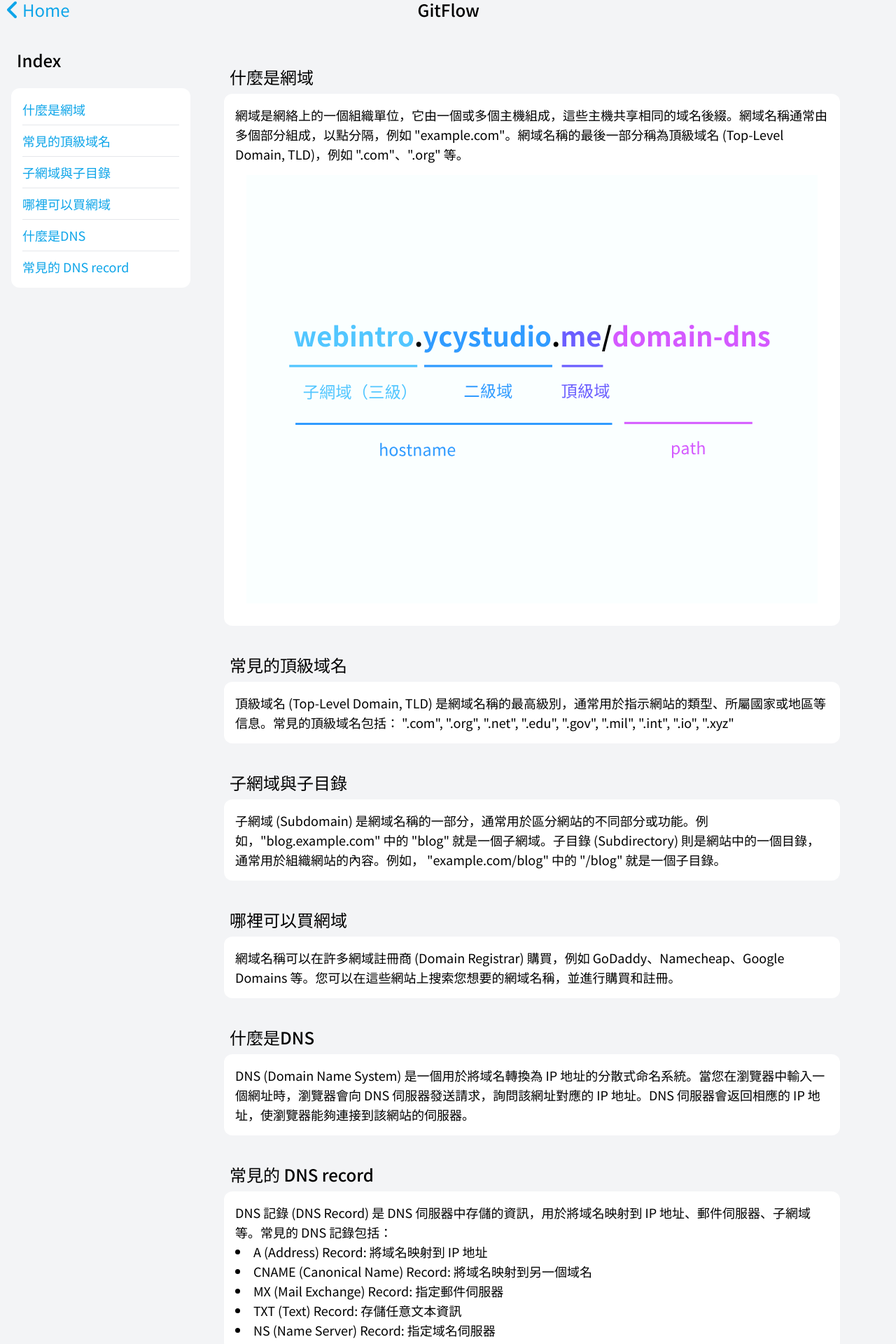
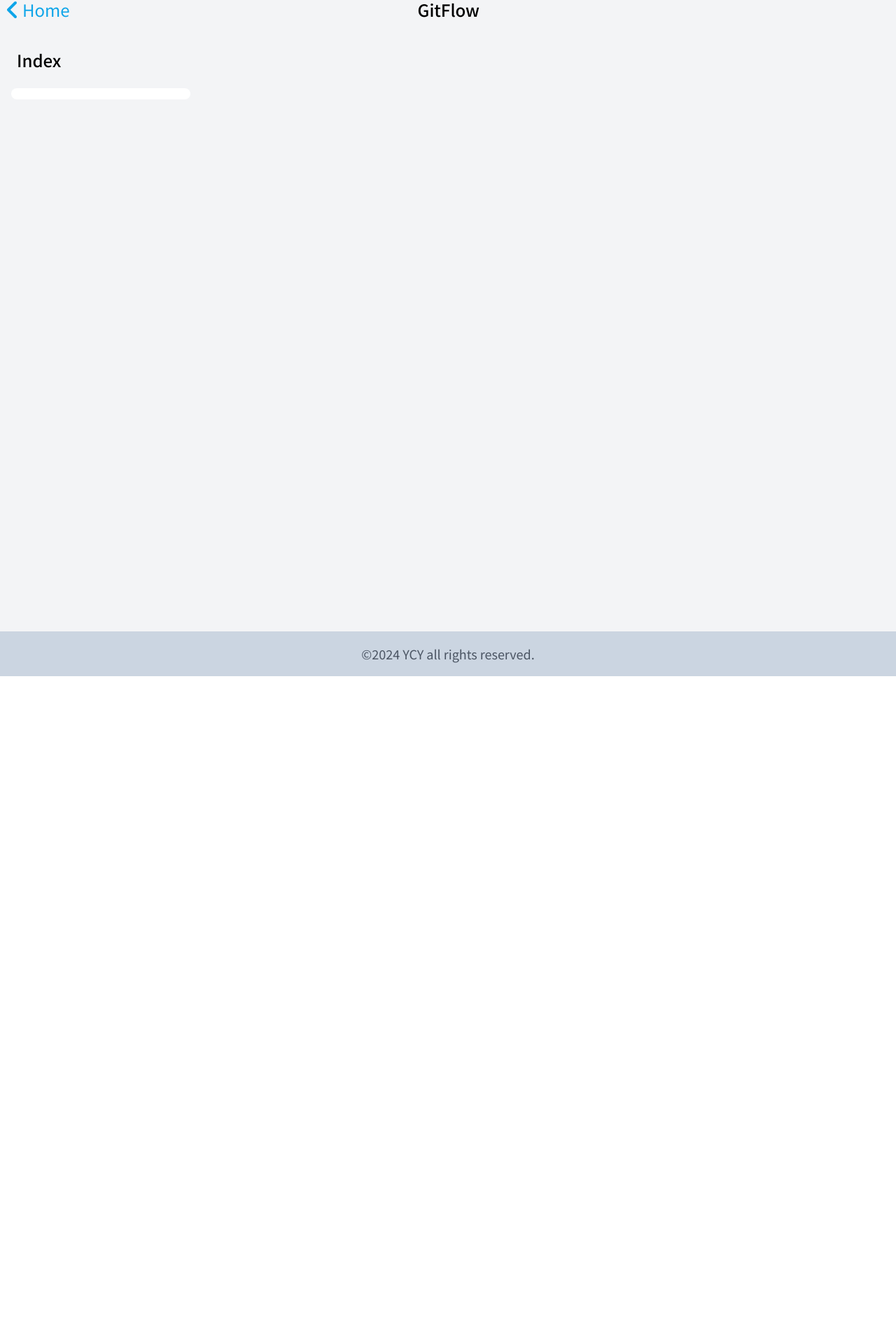
Before and after one commit to ycy-0510/web_intro, a Vue app: page /git-flow in a window 1280 px wide. Shown: the part 18-1938 px from the top of the page at 70% size. After the commit the page ends 984 px from the top, so only its background shows below. Built offline with nearby package versions, Linux system fonts and the light colour scheme; what vue-code-highlight would draw is missing.

Commit message:
fix codeblock

```diff
--- a/src/components/VIf.vue
+++ b/src/components/VIf.vue
@@ -86,7 +86,7 @@
     placeholder="請輸入年齡（0）"
     v-model="num"
 />
-&lt;p v-if="num &lt; 0" class="text-red-500">不是合法年齡&lt;/p>
+&lt;p v-if="num &lt; 0">不是合法年齡&lt;/p>
 &lt;p v-else-if="num &lt; 14">你是幼年人口！&lt;/p>
 &lt;p v-else-if="num &lt; 65">你是青年人口！&lt;/p>
 &lt;p v-else>你是老年人口！&lt;/p>
--- a/src/components/VModel.vue
+++ b/src/components/VModel.vue
@@ -79,7 +79,6 @@
           <pre class="language-html bg-transparent">
 <code class="w-full">
 &lt;textarea
-    class="border-2 border-sky-500 rounded-md p-2 m-2 w-full"
     rows="5"
     placeholder="請輸入文字或html"
     v-model="text"
--- a/src/main.ts
+++ b/src/main.ts
@@ -4,6 +4,7 @@ import App from './App.vue';
 import router from './router/index';
 import { library } from '@fortawesome/fontawesome-svg-core';
 import { FontAwesomeIcon } from '@fortawesome/vue-fontawesome';
+// import {  faFacebook, faInstagram  } from '@fortawesome/free-brands-svg-icons'
 import { faCircle, faArrowLeft, faArrowRight, faArrowDown ,faAngleLeft,faBars, faClose} from '@fortawesome/free-solid-svg-icons';
 import VueCodeHighlight from 'vue-code-highlight';
 
--- a/src/views/Git.vue
+++ b/src/views/Git.vue
@@ -2,128 +2,75 @@
   <!-- navbar -->
   <div class="sticky top-0 w-full z-40">
     <nav>
-            <div class="flex flex-row min-h-16" :class="{
+      <div
+        class="flex flex-row min-h-16"
+        :class="{
           ' bg-gray-50 border-b border-b-gray-300': scrolled || showMenu,
           'bg-gray-100': !scrolled && !showMenu,
-            }">
+        }"
+      >
         <div class="basis-40 my-auto ms-auto py-2 ps-2">
-                    <RouterLink to="/" class="text-2xl font-medium flex items-center text-sky-500 hover:text-sky-300">
-                        <font-awesome-icon icon="fa-solid fa-angle-left" class="h-8 me-1" /><span>Home</span>
+          <RouterLink
+            to="/"
+            class="text-2xl font-medium flex items-center text-sky-500 hover:text-sky-300"
+          >
+            <font-awesome-icon icon="fa-solid fa-angle-left" class="h-8 me-1" /><span
+              >Home</span
+            >
           </RouterLink>
         </div>
         <div class="basis-full my-auto">
           <h2 class="text-2xl font-medium text-center">GitFlow</h2>
         </div>
-                <div class="basis-40">
-                </div>
+        <div class="basis-40"></div>
       </div>
     </nav>
   </div>
 
   <!-- toggle botton -->
-    <div class="fixed bottom-12 left-5 z-30 transition-transform duration-500 ease-in-out lg:scale-0"
-        :class="{ 'translate-x-72': showMenu }">
-        <button @click="toggleMenu" class=" bg-gray-200  text-sky-500 shadow-lg h-20 w-20 rounded-full" aria-label="切換選單">
-            <font-awesome-icon icon="fa-solid fa-bars" class="h-1/2 transition-transform duration-500 ease-in-out"
-                :class="{ 'rotate-90 w-0 h-0 opacity-0 pointer-events-none': showMenu }" />
-            <font-awesome-icon icon="fa-solid fa-close" class="h-1/2 transition-transform duration-500 ease-in-out"
-                :class="{ '-rotate-90 w-0 h-0  opacity-0 pointer-events-none': !showMenu }" />
+  <div
+    class="fixed bottom-12 left-5 z-30 transition-transform duration-500 ease-in-out lg:scale-0"
+    :class="{ 'translate-x-72': showMenu }"
+  >
+    <button
+      @click="toggleMenu"
+      class="bg-gray-200 text-sky-500 shadow-lg h-20 w-20 rounded-full"
+      aria-label="切換選單"
+    >
+      <font-awesome-icon
+        icon="fa-solid fa-bars"
+        class="h-1/2 transition-transform duration-500 ease-in-out"
+        :class="{ 'rotate-90 w-0 h-0 opacity-0 pointer-events-none': showMenu }"
+      />
+      <font-awesome-icon
+        icon="fa-solid fa-close"
+        class="h-1/2 transition-transform duration-500 ease-in-out"
+        :class="{ '-rotate-90 w-0 h-0  opacity-0 pointer-events-none': !showMenu }"
+      />
     </button>
   </div>
   <!-- menu -->
-    <div class="fixed w-screen h-lvh z-20 bg-black transition-opacity duration-500 ease-in-out lg:hidden"
-    :class="{ 'opacity-30': showMenu, 'opacity-0 invisible': !showMenu }" @click="closeMenu">
-    </div>
+  <div
+    class="fixed w-screen h-lvh z-20 bg-black transition-opacity duration-500 ease-in-out lg:hidden"
+    :class="{ 'opacity-30': showMenu, 'opacity-0 invisible': !showMenu }"
+    @click="closeMenu"
+  ></div>
   <!-- <div class="fixed w-full h-lvh z-40 bg-white -left-full "></div> -->
-    <div class="fixed left-0 w-72 h-lvh z-30 bg-gray-100  transition-all duration-500 ease-in-out  "
-        :class="{ '-translate-x-72 lg:translate-x-0 opacity-0 lg:opacity-100': !showMenu }">
+  <div
+    class="fixed left-0 w-72 h-lvh z-30 bg-gray-100 transition-all duration-500 ease-in-out"
+    :class="{ '-translate-x-72 lg:translate-x-0 opacity-0 lg:opacity-100': !showMenu }"
+  >
     <h3 class="text-2xl px-6 py-2 mt-4 font-medium">Index</h3>
-        <ul class="px-4 py-2 bg-white rounded-xl m-4">
-            <li class="text-lg py-2">
-                <a href="#什麼是網域" @click="closeMenu" class=" text-sky-500 hover:text-sky-300">什麼是網域</a>
-            </li>
-            <hr>
-            <li class="text-lg py-2">
-                <a href="#常見的頂級域名" @click="closeMenu" class=" text-sky-500 hover:text-sky-300">常見的頂級域名</a>
-            </li>
-            <hr>
-            <li class="text-lg py-2">
-                <a href="#子網域與子目錄" @click="closeMenu" class=" text-sky-500 hover:text-sky-300">子網域與子目錄</a>
-            </li>
-            <hr>
-            <li class="text-lg py-2">
-                <a href="#哪裡可以買網域" @click="closeMenu" class=" text-sky-500 hover:text-sky-300">哪裡可以買網域</a>
-            </li>
-            <hr>
-            <li class="text-lg py-2">
-                <a href="#什麼是DNS" @click="closeMenu" class=" text-sky-500 hover:text-sky-300">什麼是DNS</a>
-            </li>
-            <hr>
-            <li class="text-lg py-2">
-                <a href="#常見的 DNS record" @click="closeMenu" class=" text-sky-500 hover:text-sky-300">常見的 DNS record</a>
-            </li>
-        </ul>
+    <ul class="px-4 py-2 bg-white rounded-xl m-4"></ul>
   </div>
   <!-- page -->
   <main class="bg-gray-100">
-        <div class="py-2 px-5 md:px-20 lg:ps-80 lg:pe-30 transition-all duration-500 ease-in-out">
-            <h3 class="text-2xl font-medium mt-10 mb-2 px-2" id="什麼是網域">什麼是網域</h3>
-            <div class=" bg-white p-4 rounded-xl">
-                <p class="text-lg">
-                    網域是網絡上的一個組織單位，它由一個或多個主機組成，這些主機共享相同的域名後綴。網域名稱通常由多個部分組成，以點分隔，例如
-                    "example.com"。網域名稱的最後一部分稱為頂級域名 (Top-Level Domain, TLD)，例如
-                    ".com"、".org" 等。
-                </p>
-                <div class="p-4">
-                    <img src="/domain/1.svg" alt="">
+    <div
+      class="py-2 px-5 md:px-20 lg:ps-80 lg:pe-30 transition-all duration-500 ease-in-out"
+    >
+      <div class="h-screen"></div>
     </div>
-            </div>
-            <h3 class="text-2xl font-medium mt-10 mb-2 px-2" id="常見的頂級域名">常見的頂級域名</h3>
-            <div class=" bg-white p-4 rounded-xl">
-                <p class="text-lg">
-                    頂級域名 (Top-Level Domain, TLD)
-                    是網域名稱的最高級別，通常用於指示網站的類型、所屬國家或地區等信息。常見的頂級域名包括：
-                    ".com", ".org", ".net", ".edu", ".gov", ".mil", ".int", ".io", ".xyz"
-                </p>
-            </div>
-            <h3 class="text-2xl font-medium mt-10 mb-2 px-2" id="子網域與子目錄">子網域與子目錄</h3>
-            <div class=" bg-white p-4 rounded-xl">
-                <p class="text-lg">
-                    子網域 (Subdomain) 是網域名稱的一部分，通常用於區分網站的不同部分或功能。例如，"blog.example.com"
-                    中的 "blog" 就是一個子網域。子目錄 (Subdirectory) 則是網站中的一個目錄，通常用於組織網站的內容。例如，
-                    "example.com/blog" 中的 "/blog" 就是一個子目錄。
-                </p>
-            </div>
-            <h3 class="text-2xl font-medium mt-10 mb-2 px-2" id="哪裡可以買網域">哪裡可以買網域</h3>
-            <div class=" bg-white p-4 rounded-xl">
-                <p class="text-lg">
-                    網域名稱可以在許多網域註冊商 (Domain Registrar) 購買，例如 GoDaddy、Namecheap、Google
-                    Domains 等。您可以在這些網站上搜索您想要的網域名稱，並進行購買和註冊。
-                </p>
-            </div>
-            <h3 class="text-2xl font-medium mt-10 mb-2 px-2" id="什麼是DNS">什麼是DNS</h3>
-            <div class=" bg-white p-4 rounded-xl">
-                <p class="text-lg">
-                    DNS (Domain Name System) 是一個用於將域名轉換為 IP 地址的分散式命名系統。當您在瀏覽器中輸入一個網址時，瀏覽器會向 DNS
-                    伺服器發送請求，詢問該網址對應的 IP 地址。DNS 伺服器會返回相應的 IP 地址，使瀏覽器能夠連接到該網站的伺服器。
-                </p>
-            </div>
-            <h3 class="text-2xl font-medium mt-10 mb-2 px-2" id="常見的 DNS record">常見的 DNS record</h3>
-            <div class=" bg-white p-4 rounded-xl">
-                <p class="text-lg">
-                    DNS 記錄 (DNS Record) 是 DNS 伺服器中存儲的資訊，用於將域名映射到 IP 地址、郵件伺服器、子網域等。常見的 DNS
-                    記錄包括：
-                <ul class="list-disc list-inside">
-                    <li>A (Address) Record: 將域名映射到 IP 地址</li>
-                    <li>CNAME (Canonical Name) Record: 將域名映射到另一個域名</li>
-                    <li>MX (Mail Exchange) Record: 指定郵件伺服器</li>
-                    <li>TXT (Text) Record: 存儲任意文本資訊</li>
-                    <li>NS (Name Server) Record: 指定域名伺服器</li>
-                </ul>
-                </p>
-            </div>
-        </div>
-        <div class=" h-10"></div>
+    <div class="h-10"></div>
   </main>
 </template>
 <script setup lang="ts">
@@ -139,7 +86,6 @@ onMounted(() => {
   window.scrollTo(0, 0);
 });
 
-
 const handleScroll = () => {
   if (window.scrollY > 2) {
     scrolled.value = true;
@@ -150,10 +96,10 @@ const handleScroll = () => {
 
 const closeMenu = () => {
   showMenu.value = false;
-}
+};
 const toggleMenu = () => {
   showMenu.value = !showMenu.value;
-}
+};
 </script>
 <style scoped>
 :target:before {
```
Also changed, not shown: src/views/Home.vue (+24 -13 lines). Lines whose indentation alone changed are shown as unchanged.
